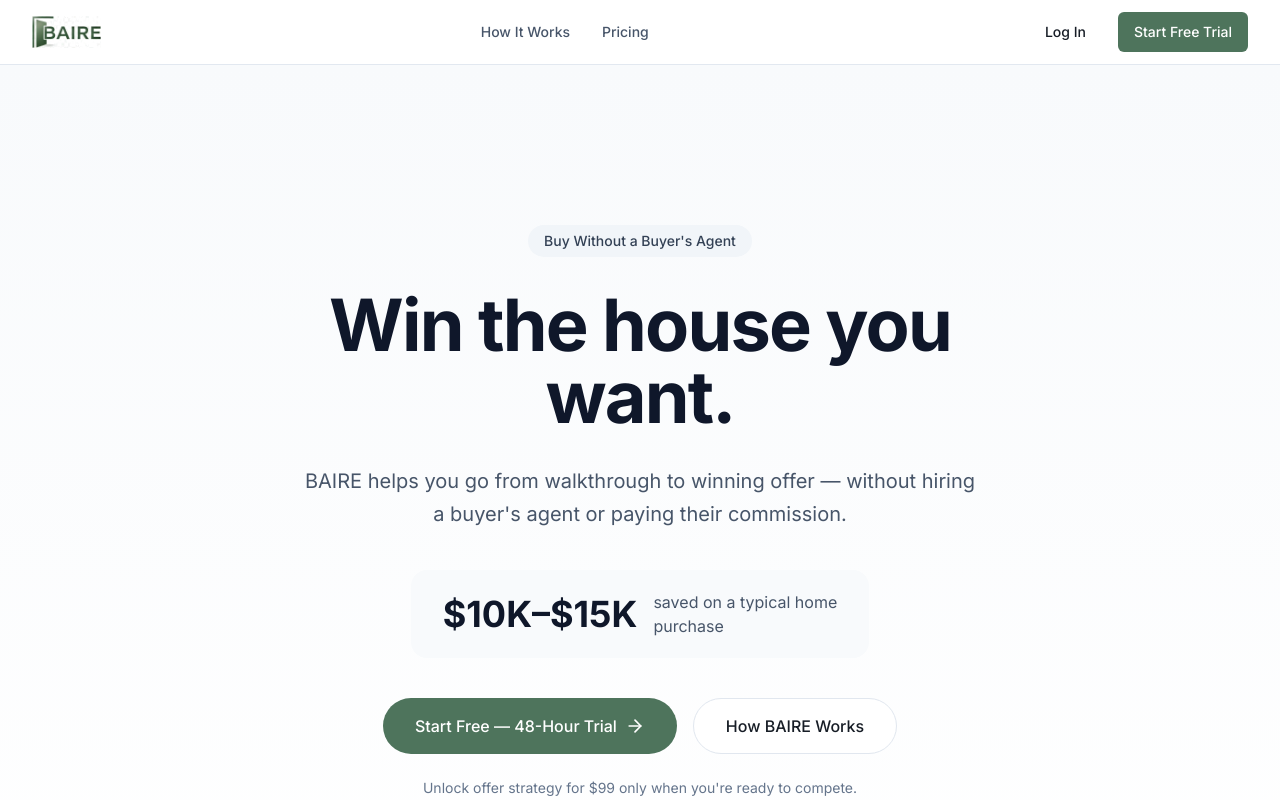
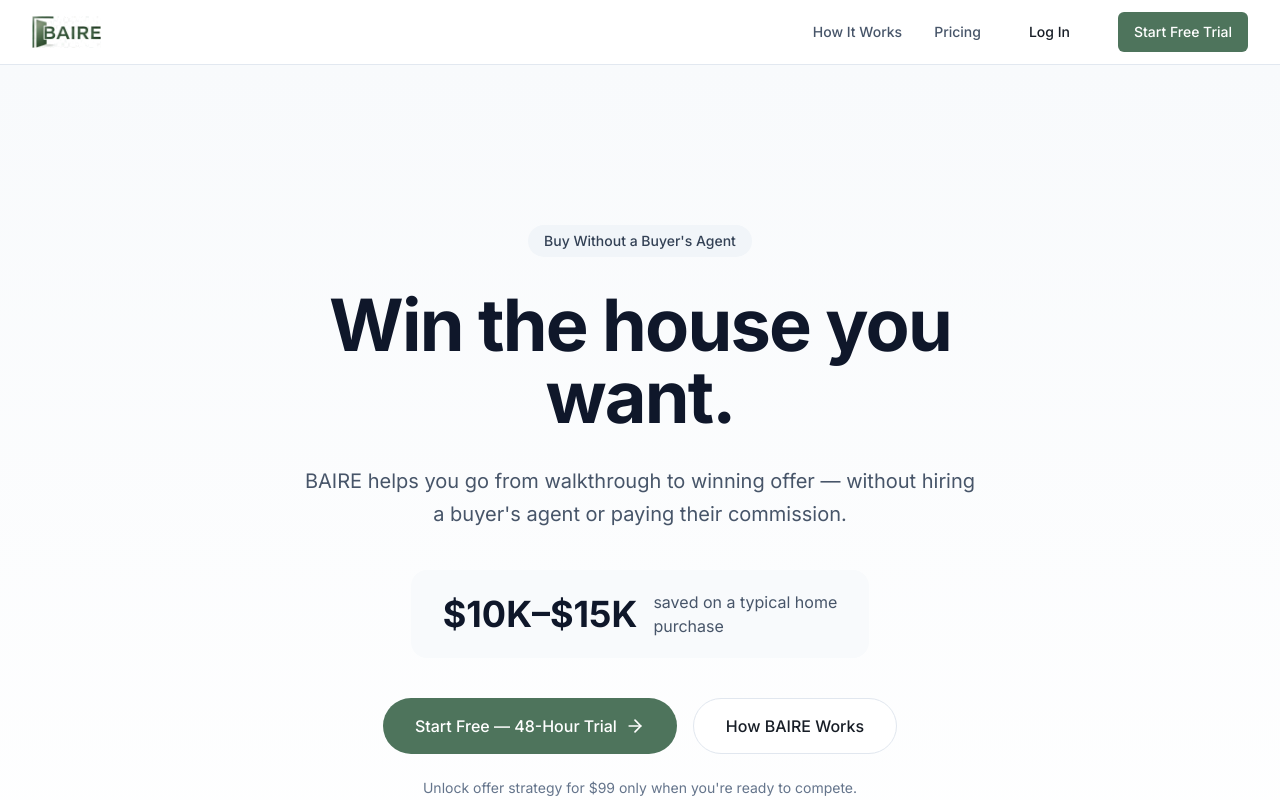
Before and after one commit to geoffbailey114/baireapp, a Next.js app: page / in a window 1280 px wide. Shown: the top 800 px of the page. Built offline with nearby package versions, Linux system fonts and the light colour scheme.

Commit message:
Update navigation.tsx

```diff
--- a/components/navigation.tsx
+++ b/components/navigation.tsx
@@ -37,7 +37,7 @@ export function Navigation() {
           />
         </Link>
 
-        {/* Desktop Navigation */}
+        {/* Desktop Navigation - All Right Aligned */}
         <div className="hidden md:flex md:items-center md:gap-8">
           {navLinks.map((link) => (
             <Link
@@ -53,10 +53,6 @@ export function Navigation() {
               {link.label}
             </Link>
           ))}
-        </div>
-
-        {/* Desktop CTA */}
-        <div className="hidden md:flex md:items-center md:gap-4">
           <Button variant="ghost" asChild>
             <Link href="/login">Log In</Link>
           </Button>
```
